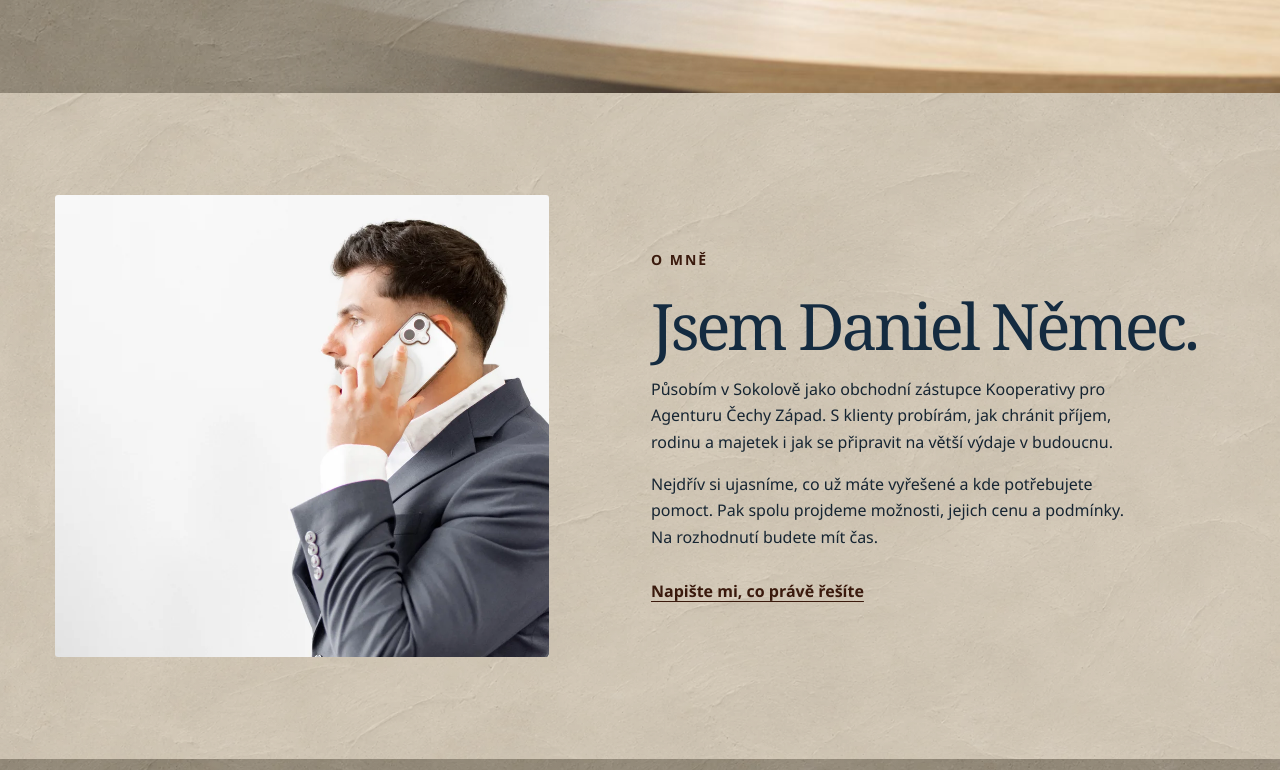
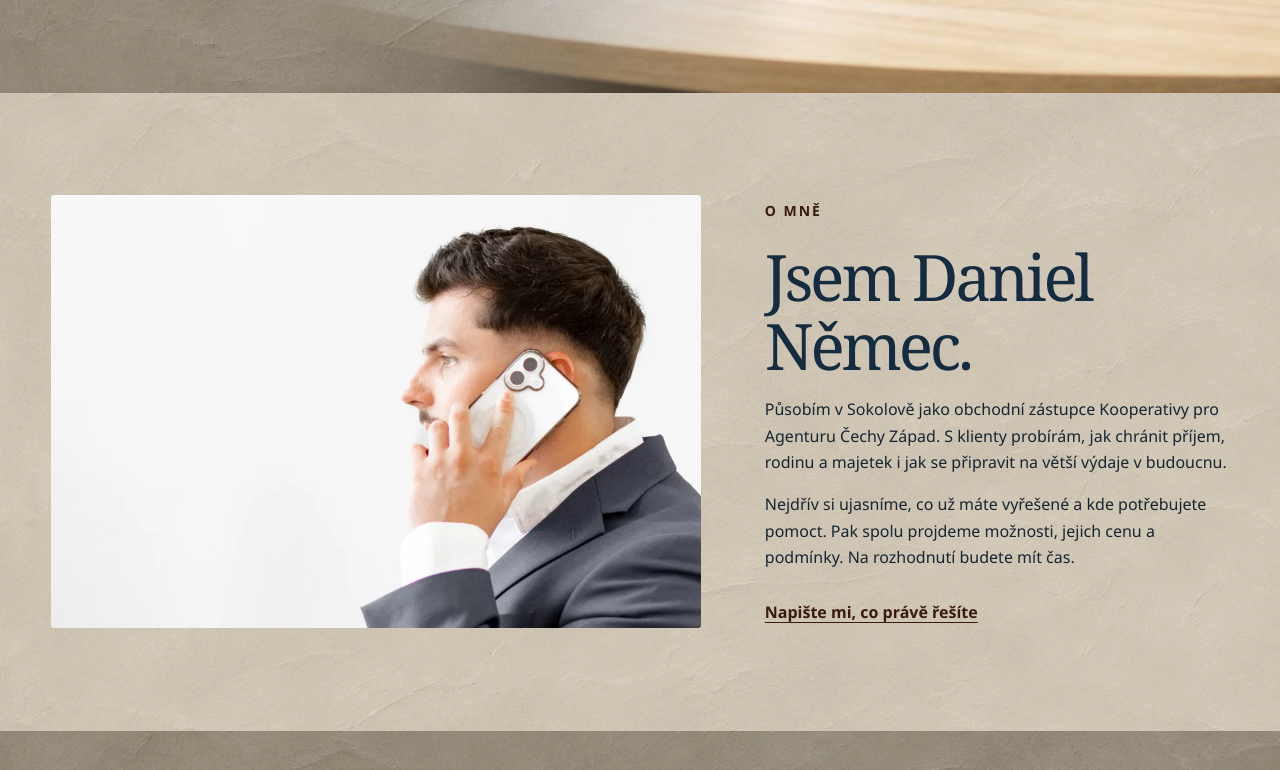
Before and after one commit to mnanalysiscz-collab/DanielNemecweb, a plain HTML site: page index.html in a window 1280 px wide. Shown: the part 707-1477 px from the top of the page. Drawn offline with Linux system fonts and the light colour scheme.

Commit message:
Widen the portrait in the about section

```diff
--- a/index.html
+++ b/index.html
@@ -6,7 +6,7 @@
   <meta name="description" content="Daniel Němec, osobní finanční poradenství v Sokolově. Probereme bydlení, pojištění, rezervy i dlouhodobé finanční cíle.">
   <meta name="theme-color" content="#f8f6f1">
   <title>Daniel Němec | Osobní finanční poradenství</title>
-  <link rel="stylesheet" href="styles.css?v=hero-tlacitka-niz-1">
+  <link rel="stylesheet" href="styles.css?v=portret-o-mne-1">
   <script src="script.js?v=scroll-cisty-1" defer></script>
 </head>
 <body class="home-page">
--- a/styles.css
+++ b/styles.css
@@ -183,9 +183,15 @@ em { color: var(--accent); }
     var(--plaster-base) var(--plaster-image) center / cover no-repeat;
 }
 .plaster-section--light { --plaster-tone: var(--plaster-light-tone); }
-.about { display: grid; grid-template-columns: minmax(0, .86fr) minmax(0, 1fr); align-items: center; gap: clamp(30px, 8vw, 122px); }
+.about {
+  width: min(1380px, var(--home-content-width));
+  display: grid;
+  grid-template-columns: minmax(0, 1.4fr) minmax(0, 1fr);
+  align-items: center;
+  gap: clamp(30px, 5vw, 80px);
+}
 .portrait { margin: 0; }
-.portrait img { width: 100%; aspect-ratio: 1.07; object-fit: cover; object-position: 75% 38%; border-radius: 3px; }
+.portrait img { width: 100%; aspect-ratio: 3 / 2; object-fit: cover; object-position: center 26%; border-radius: 3px; }
 .about-copy p:not(.section-label), .contact-copy > p:not(.section-label) { max-width: 52ch; color: var(--muted); }
 .about-copy a { margin-top: 12px; }
 .services {
@@ -283,7 +289,6 @@ em { color: var(--accent); }
   .section-label { margin-bottom: 12px; }
   .about, .tools-inner, .contact { grid-template-columns: minmax(0, 1fr); }
   .about-copy { grid-row: 1; }
-  .portrait img { max-height: 440px; }
 }
 @media (max-width: 440px) {
   .service-grid, .form-row { grid-template-columns: minmax(0, 1fr); }
```
